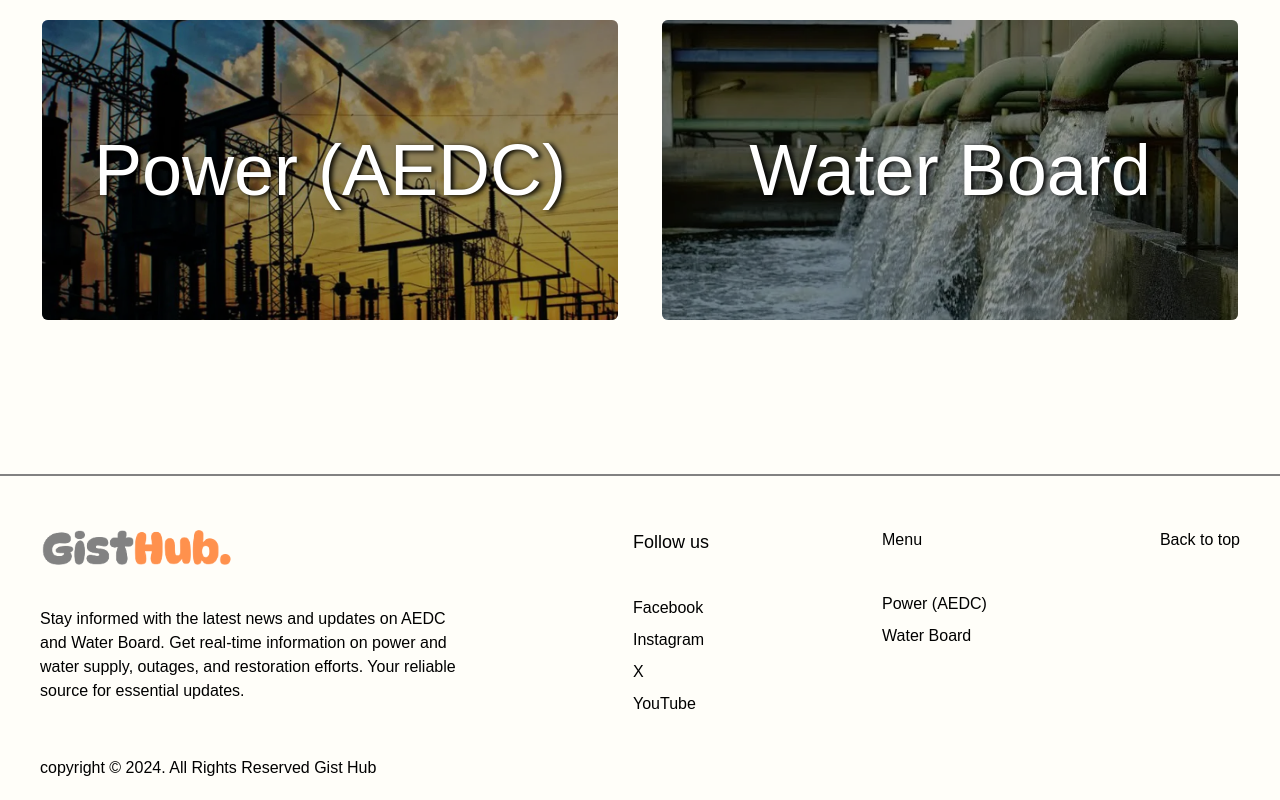
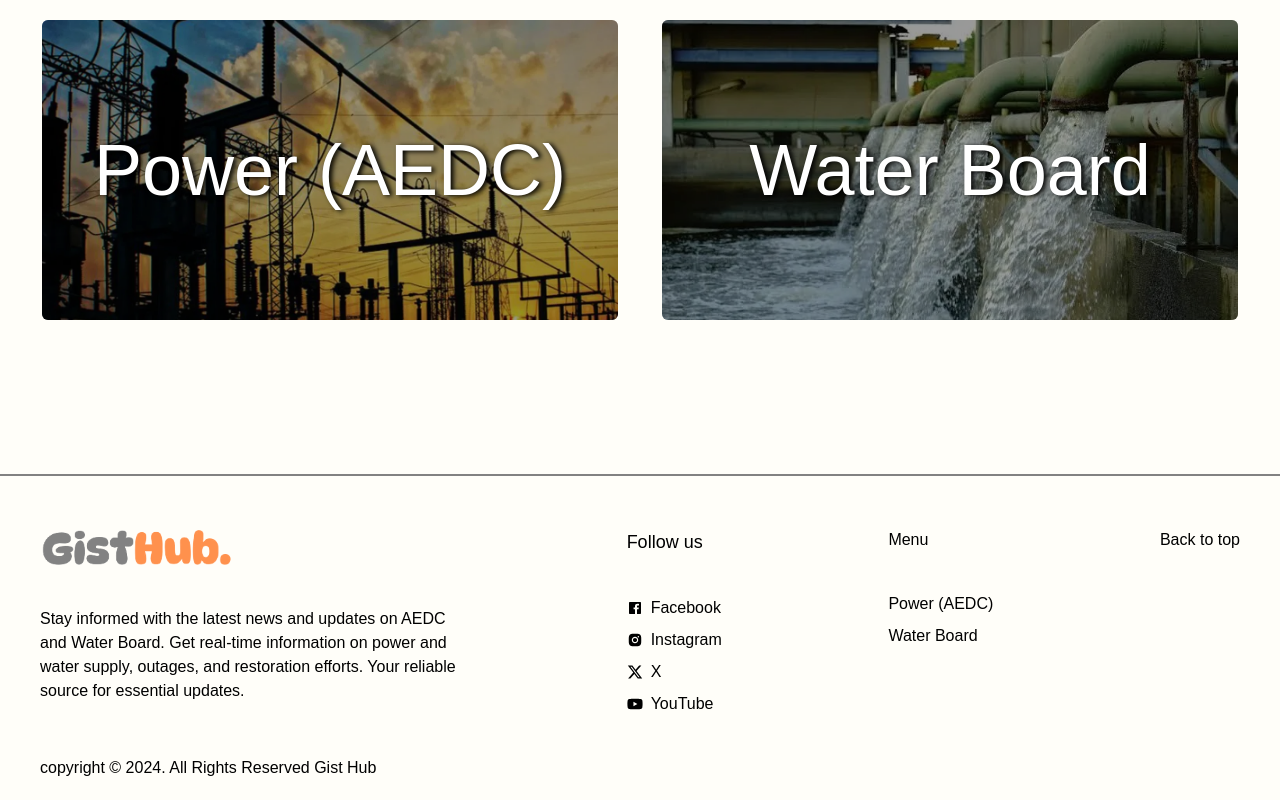
Before and after one commit to Safiyah07/gisthub, a Next.js app: page / in a window 1280 px wide. Shown: the part 278-1078 px from the top of the page. Built offline with nearby package versions, Linux system fonts and the light colour scheme; a web font is replaced by a local one.

Commit message:
minor changes

```diff
--- a/package.json
+++ b/package.json
@@ -12,7 +12,8 @@
     "contentful": "^10.13.2",
     "next": "^14.2.5",
     "react": "^18.3.1",
-    "react-dom": "^18.3.1"
+    "react-dom": "^18.3.1",
+    "react-icons": "^5.3.0"
   },
   "devDependencies": {
     "eslint": "^8",
--- a/src/components/Footer.js
+++ b/src/components/Footer.js
@@ -3,6 +3,9 @@
 import Link from "next/link";
 import { Palanquin_Dark } from "next/font/google";
 import Logo from "../../public/logo.png";
+import { IoLogoFacebook } from "react-icons/io";
+import { AiFillInstagram } from "react-icons/ai";
+import { FaXTwitter, FaYoutube } from "react-icons/fa6";
 
 const palanquin = Palanquin_Dark({ weight: "400", subsets: ["latin"] });
 
@@ -37,28 +40,29 @@
 						</h1>
 						<br className="sm:hidden" />
 						<a
-							className="transition-all duration-500 ease-in-out hover:text-black/50"
+							className="flex items-center gap-2 transition-all duration-500 ease-in-out hover:text-black/50"
 							href={`/`}
 						>
-							Facebook
+							<IoLogoFacebook /> Facebook
 						</a>
 						<a
-							className="transition-all duration-500 ease-in-out hover:text-black/50"
+							className="flex items-center gap-2 transition-all duration-500 ease-in-out hover:text-black/50"
 							href={`/`}
 						>
+							<AiFillInstagram />
 							Instagram
 						</a>
 						<a
-							className="transition-all duration-500 ease-in-out hover:text-black/50"
+							className="flex items-center gap-2 transition-all duration-500 ease-in-out hover:text-black/50"
 							href="#services"
 						>
-							X
+							<FaXTwitter /> X
 						</a>
 						<a
-							className="transition-all duration-500 ease-in-out hover:text-black/50"
+							className="flex items-center gap-2 transition-all duration-500 ease-in-out hover:text-black/50"
 							href="#about"
 						>
-							YouTube
+							<FaYoutube /> YouTube
 						</a>
 					</div>
 				</section>
```
Also changed, not shown: 1 other file (tests, documents, lock files or other folders).
